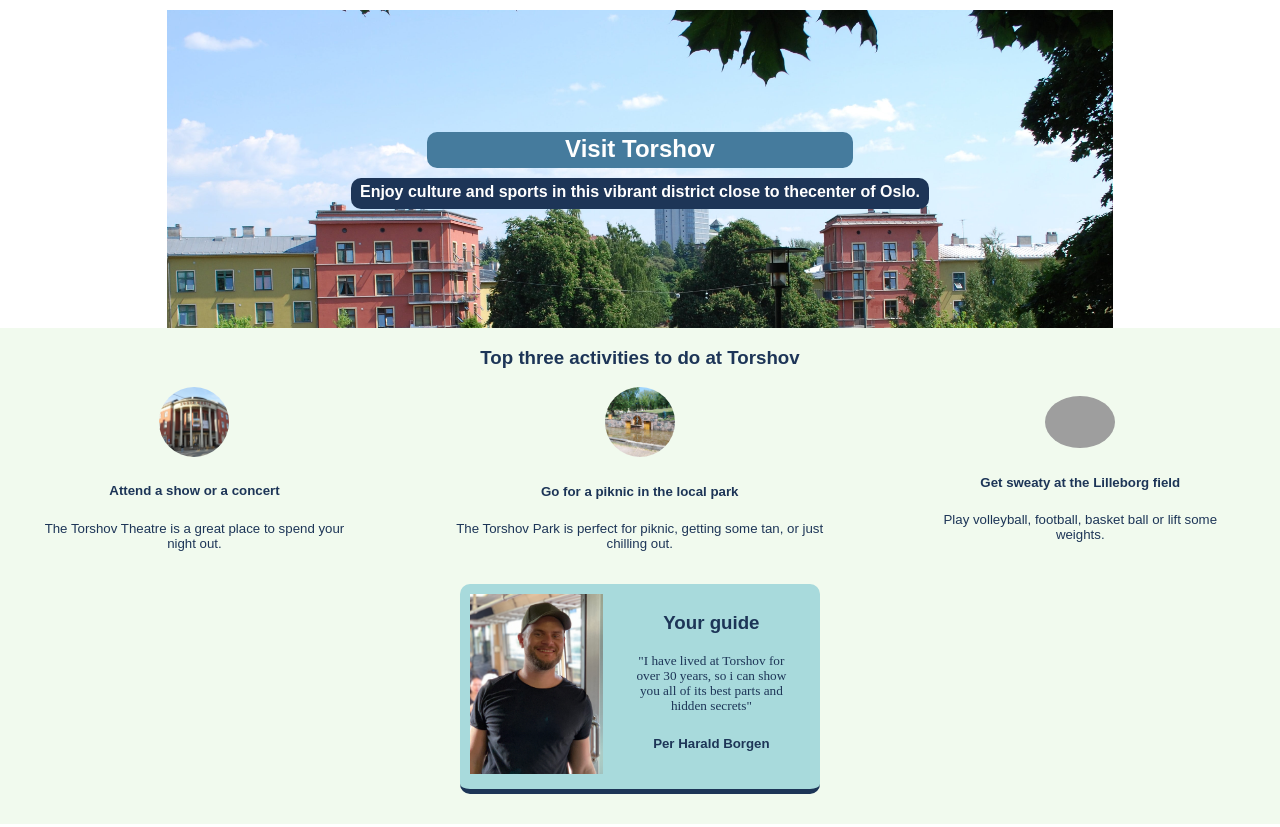
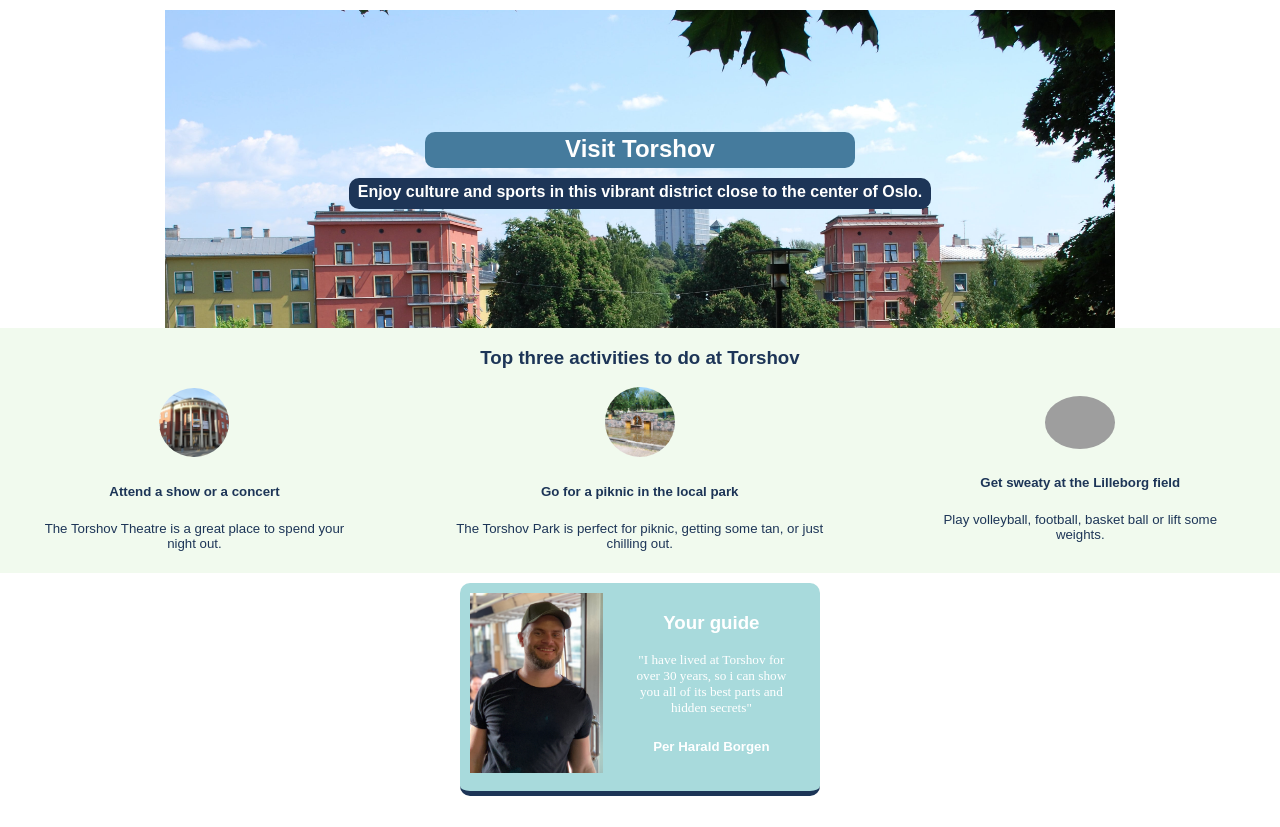
Before and after one commit to PedroH31/TourCidadeNatal, a website built with Vite: page index.html in a window 1280 px wide. Built offline with nearby package versions, Linux system fonts and the light colour scheme; grey boxes are pictures that could not be loaded.

Commit message:
Update index.html

```diff
--- a/index.html
+++ b/index.html
@@ -1,13 +1,13 @@
 <!DOCTYPE html>
 <html>
-    <head><link rel="stylesheet" href="https://cdnjs.cloudflare.com/ajax/libs/normalize/8.0.1/normalize.css">
+    <head>
         <link rel="stylesheet" href="styles.css">
     </head>
     <body>
         <div id="hero">
             <div id="torshov-ad">
                 <h2 id="torshov-title">Visit Torshov</h2>
-                <h4 id="torshov-message">Enjoy culture and sports in this vibrant district close to thecenter of Oslo.</h4>
+                <h4 id="torshov-message">Enjoy culture and sports in this vibrant district close to the center of Oslo.</h4>
             </div>
         <div id="activities">
             <h3 id="activities-title">Top three activities to do at Torshov</h3>
@@ -33,18 +33,22 @@
 
             </div>
 
+
+
+        </div>
                 <div id="guide-card">
                     <img src="images/per.jpg"
                      alt="Per Harald Borgen smiling at the camera"
                      id="avatar"
                     >
+
                     <div>
                         <h3>Your guide</h3>
                         <h5 id="guide-description">"I have lived at Torshov for over 30 years, so i can show you all of its best parts and hidden secrets"</h5>
                         <h5>Per Harald Borgen</h5>
                     </div>
+
                 </div>
-        </div>
 
     </body>
 </html>
```
